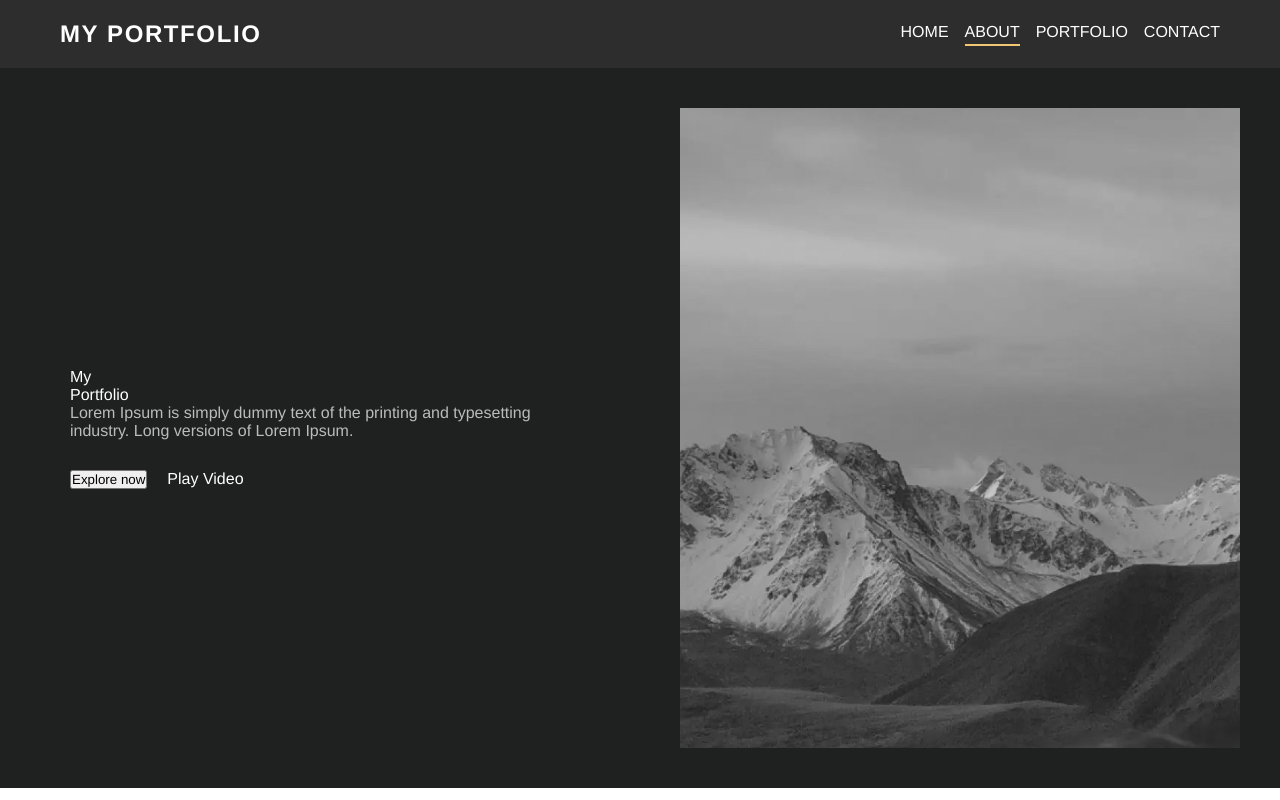
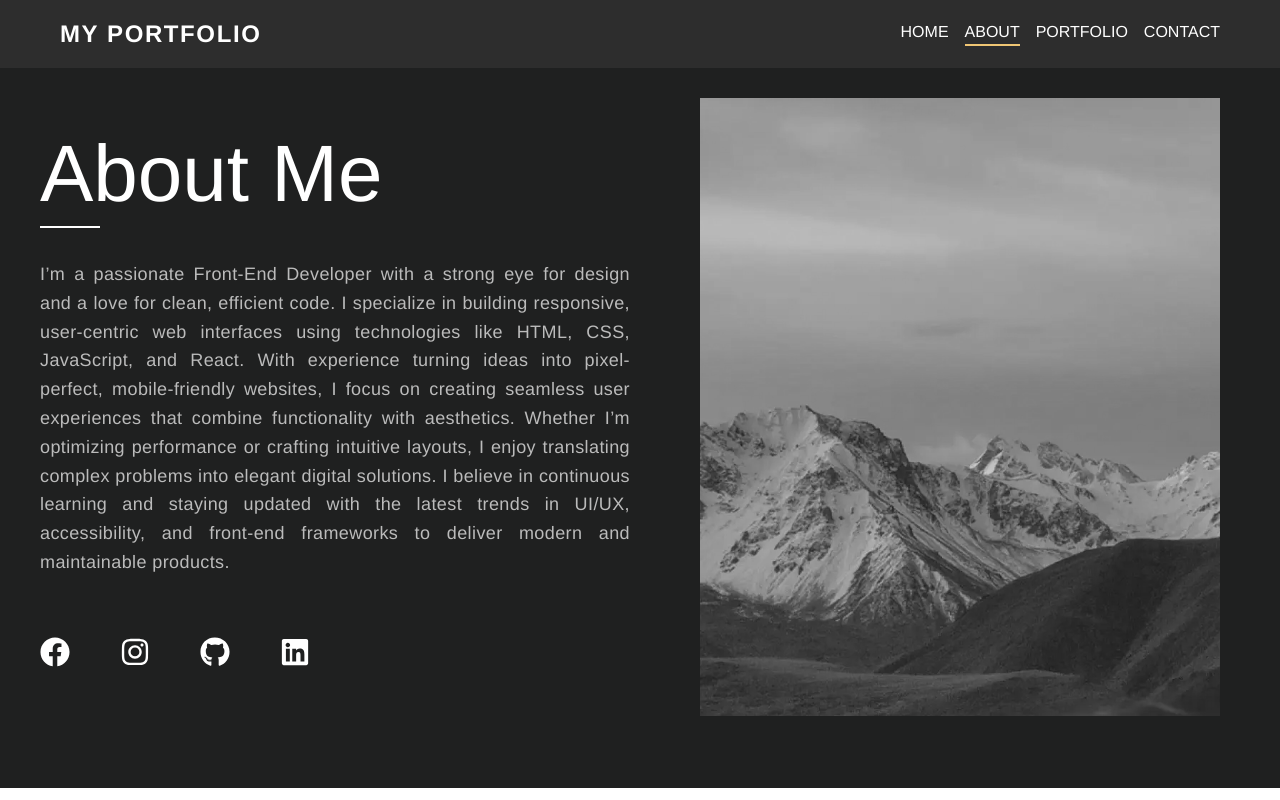
Before and after one commit to rumsan12/personal-portfolio, a Next.js app: page /about in a window 1280 px wide. Built offline with nearby package versions, Linux system fonts and the light colour scheme.

Commit message:
worked on about-page

```diff
--- a/src/app/about/page.tsx
+++ b/src/app/about/page.tsx
@@ -1,5 +1,13 @@
 import React from "react";
 import "./style.css";
+import { FaFacebook, FaInstagram, FaGithub, FaLinkedin } from "react-icons/fa";
+
+const socialLinks = [
+  { icon: <FaFacebook />, url: "https://www.facebook.com/asal.poudel.1/" },
+  { icon: <FaInstagram />, url: "https://www.instagram.com/asal_poudel/" },
+  { icon: <FaGithub />, url: "https://www.github.com/asal99" },
+  { icon: <FaLinkedin />, url: "https://www.linkedin.com/in/asalpoudel/" },
+];
 
 const About = () => {
   return (
@@ -7,24 +15,35 @@ const About = () => {
       {/* main div */}
       <div className="home-container">
         {/* left div */}
-        <div className="home-right">
+        <div className="home-left">
           <div className="text-content">
-            <p>
-              My <br /> Portfolio
+            <p className="about">About Me</p>
+            <p className="description">
+              I’m a passionate Front-End Developer with a strong eye for design
+              and a love for clean, efficient code. I specialize in building
+              responsive, user-centric web interfaces using technologies like
+              HTML, CSS, JavaScript, and React. With experience turning ideas
+              into pixel-perfect, mobile-friendly websites, I focus on creating
+              seamless user experiences that combine functionality with
+              aesthetics. Whether I’m optimizing performance or crafting
+              intuitive layouts, I enjoy translating complex problems into
+              elegant digital solutions. I believe in continuous learning and
+              staying updated with the latest trends in UI/UX, accessibility,
+              and front-end frameworks to deliver modern and maintainable
+              products.
             </p>
-            <p className="description">
-              Lorem Ipsum is simply dummy text of the printing and typesetting
-              industry. Long versions of Lorem Ipsum.
-            </p>
-            <div className="cta-section">
-              <button className="explore-btn">Explore now</button>
-              <h1 className="play-btn">Play Video</h1>
+            <div className="social-icons">
+              {socialLinks.map((item, index) => (
+                <a key={index} href={item.url} target="_blank" rel="noreferrer">
+                  {item.icon}
+                </a>
+              ))}
             </div>
           </div>
         </div>
         {/* right div */}
 
-        <div className="home-left">
+        <div className="home-right">
           <div className="image-wrapper">
             <img
               src="/myphoto.webp"
--- a/src/app/about/style.css
+++ b/src/app/about/style.css
@@ -22,32 +22,69 @@
   height: 100%;
 }
 
-.home-left {
+.home-right {
   background-color: #1f2020;
   display: flex;
   align-items: center;
   justify-content: center;
-  padding: 5vh;
+  background-color: #1f2020;
 }
 
 .image-wrapper img {
-  width: 100%;
-  height: 100%;
+  width: 90%;
+  height: 90%;
+  align-items: center;
   object-fit: cover;
   filter: grayscale(100%);
+  padding: 30px 0 0 20px;
 }
 
-.home-right {
+.home-left {
   background-color: #1f2020;
   color: white;
   display: flex;
-  align-items: center;
-  justify-content: center;
-  padding: 40px;
+  align-items: flex-start;
+  justify-content: flex-start;
+  padding: 60px 40px 40px;
+}
+.social-icons {
+  display: flex;
+  justify-content: left;
+  gap: 50px;
+  margin-top: 40px;
+  padding-top: 20px;
+}
+
+.social-icons a {
+  color: white;
+  font-size: 30px;
+  transition: transform 0.2s ease;
+}
+
+.social-icons a:active {
+  color: red;
+}
+.social-icons a:hover {
+  color: gold;
 }
 
 .text-content {
-  max-width: 500px;
+  max-width: 800px;
+}
+.about {
+  font-size: 80px;
+  margin-bottom: 20px;
+  position: relative;
+  display: inline-block;
+}
+.about::after {
+  content: "";
+  position: absolute;
+  left: 0;
+  bottom: -8px;
+  width: 60px;
+  height: 2px;
+  background-color: white;
 }
 textarea::placeholder {
   color: white;
@@ -74,42 +111,26 @@ textarea {
   margin-bottom: 10px;
 }
 
-.heading-text {
-  font-size: 48px;
-  font-weight: 300;
-  color: #eee;
-  margin-bottom: 20px;
-}
-
 .bold {
   font-weight: 700;
   color: #fff;
 }
 
 .description {
-  font-size: 16px;
+  text-align: justify;
+  max-width: none;
+  padding-top: 20px;
+  font-size: 18px;
   color: #bbb;
   margin-bottom: 30px;
+  line-height: 1.6;
+  letter-spacing: 0.4px;
+  padding-right: 10px;
 }
 
 .cta-section {
   display: flex;
   gap: 20px;
-}
-
-.desk {
-  padding: 10px 20px;
-  background: white;
-  color: black;
-  border: none;
-  cursor: pointer;
-  font-weight: 600;
-}
-
-.play-btn {
-  font-size: 16px;
-  font-weight: 500;
-  cursor: pointer;
 }
 
 @media (max-width: 768px) {
```
